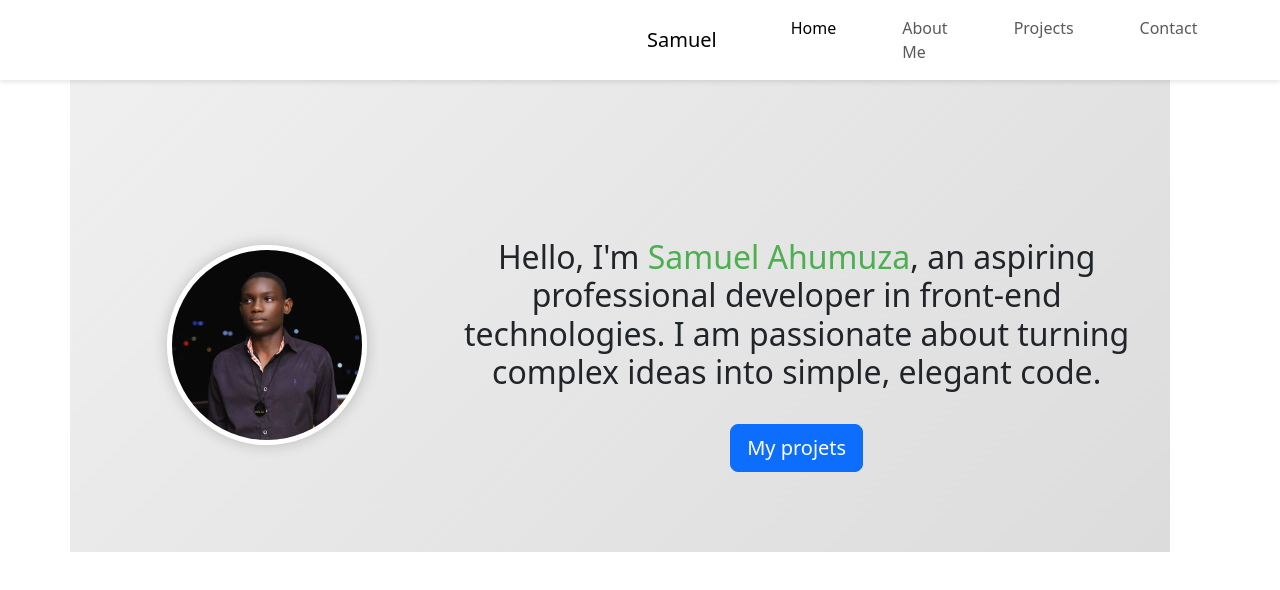
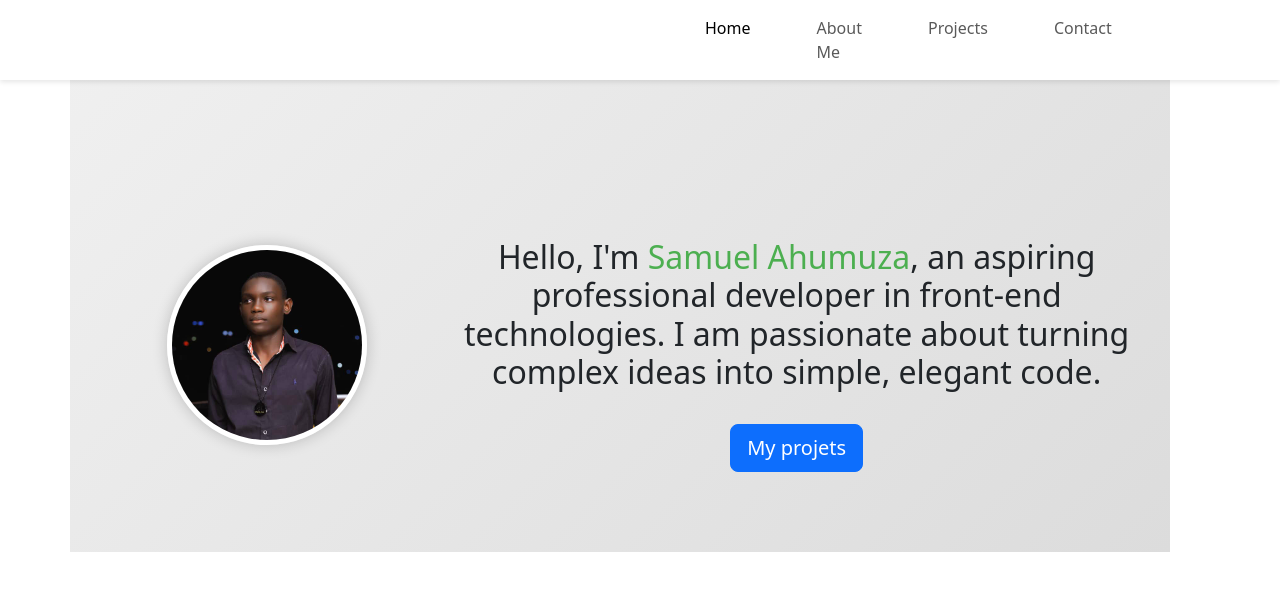
Before and after one commit to Samuel-ahumuza/portfolio---web, a website: page index.html in a window 1280 px wide. Drawn offline with nearby package versions, Linux system fonts and the light colour scheme.

Commit message:
Comment out navbar brand link in index.html

```diff
--- a/index.html
+++ b/index.html
@@ -14,7 +14,7 @@
     <header>
         <nav class="navbar navbar-expand-lg navbar-light bg-transparent">
             <div class="container">
-                <a class="navbar-brand" href="index.html">Samuel</a>
+                <!-- <a class="navbar-brand" href="index.html">Samuel</a> -->
 
                 <button class="navbar-toggler" type="button" data-bs-toggle="collapse" data-bs-target="#navbarNav" aria-controls="navbarNav" aria-expanded="false" aria-label="Toggle navigation">
                     <span class="navbar-toggler-icon"></span>
```
